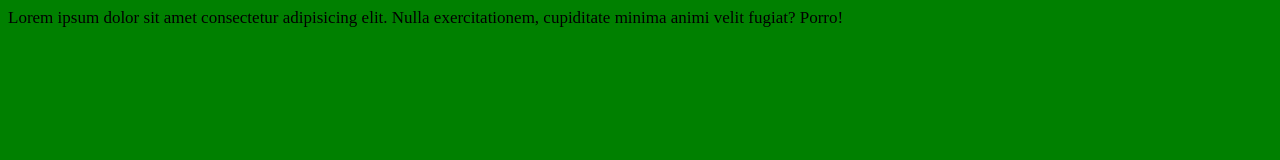
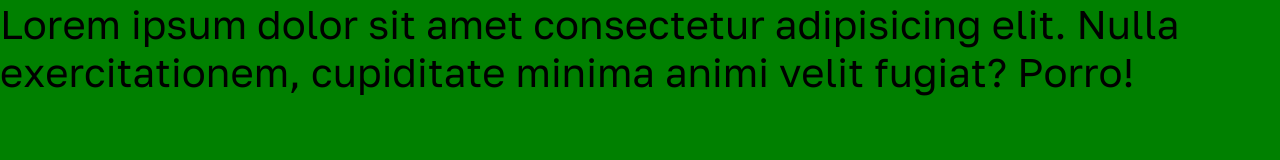
Before and after one commit to canoua/builders, a website: page src/index.html in a window 1280 px wide. Drawn offline with nearby package versions, Linux system fonts and the light colour scheme; files that its build step writes are made by us from their sources.

Commit message:
refactoring: fonts

```diff
--- a/src/index.html
+++ b/src/index.html
@@ -11,6 +11,6 @@
   <div class="div">
     Lorem ipsum dolor sit amet consectetur adipisicing elit. Nulla exercitationem, cupiditate minima animi velit fugiat? Porro!
   </div>
-  <script src="scripts/app.min.js"></script>
+  <script src="scripts/app.js"></script>
 </body>
 </html>
--- a/src/styles/defaults/defaults.scss
+++ b/src/styles/defaults/defaults.scss
@@ -4,6 +4,12 @@
   box-sizing: border-box;
 }
 
+body{
+  background-color: $green;
+  font-family: 'GolosText';
+  font-size: 40px;
+}
+
 li{
   list-style: none;
 }
--- a/src/styles/defaults/vars.scss
+++ b/src/styles/defaults/vars.scss
@@ -0,0 +1 @@
+$green: green;
--- /dev/null
+++ b/src/styles/fonts.scss
@@ -0,0 +1,11 @@
+@font-face {
+  font-family: 'GolosText';
+  src: url('./../fonts/GolosText-Regular.eot');
+  src: url('./../fonts/GolosText-Regular.eot?#iefix') format('embedded-opentype'),
+      url('./../fonts/GolosText-Regular.woff2') format('woff2'),
+      url('./../fonts/GolosText-Regular.woff') format('woff'),
+      url('./../fonts/GolosText-Regular.ttf') format('truetype');
+  font-weight: 400;
+  font-style: normal;
+  font-display: swap;
+}
--- a/src/styles/style.scss
+++ b/src/styles/style.scss
@@ -1,7 +1,3 @@
-body{
-  background-color: green;
-}
-
-.div{
-  font-size: 17px;
-}
+@import './fonts.scss';
+@import './defaults/vars.scss';
+@import './defaults/defaults.scss';
```
Also changed, not shown: gulpfile.js (+14 -13 lines), src/styles/defaults/fonts.scss (deleted).
